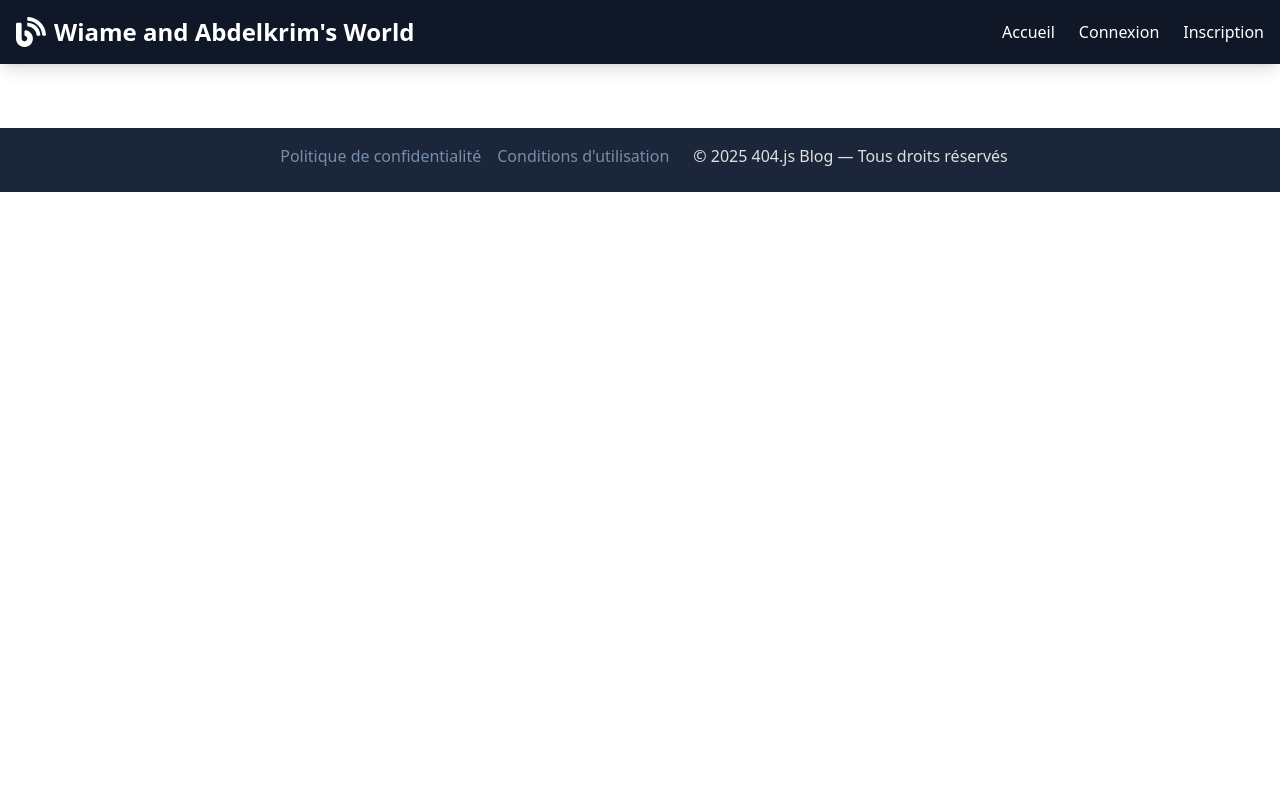
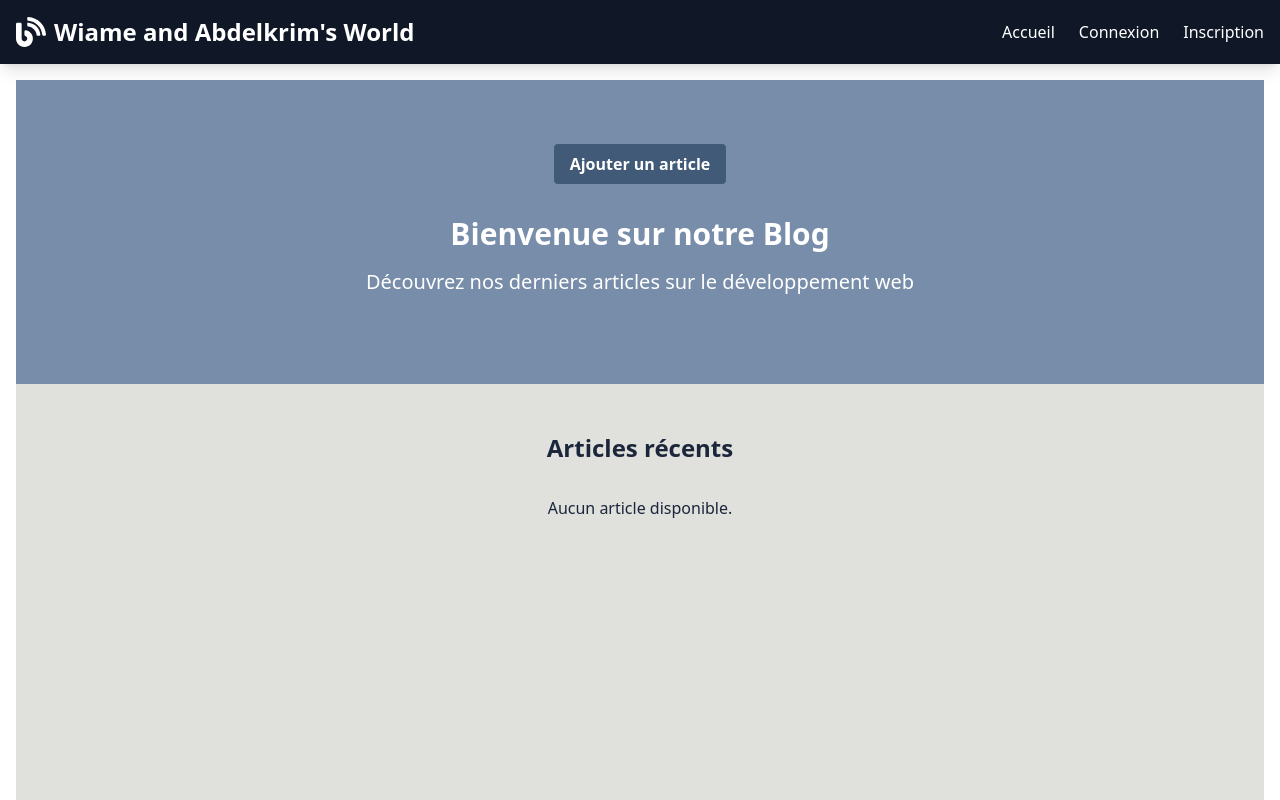
Before and after one commit to ABDELKRIM-ELJAMIY/application-de-blog-avec-gestion-des-articles, a React (Vite) app: page /Accueil in a window 1280 px wide. Before the commit this address had no page. Shown: the top 800 px of the page. Built offline with nearby package versions, Linux system fonts and the light colour scheme; data requests are answered from the project's data file.

Commit message:
Installer JSON Server, ajouter des articles via le formulaire dans db.json, et afficher les articles sur la page d’accueil

```diff
--- a/package.json
+++ b/package.json
@@ -11,7 +11,7 @@
   },
   "dependencies": {
     "@tailwindcss/vite": "^4.1.4",
-    "axios": "^1.8.4",
+    "axios": "^1.9.0",
     "formik": "^2.4.6",
     "json-server": "^1.0.0-beta.3",
     "react": "^19.0.0",
--- a/src/App.jsx
+++ b/src/App.jsx
@@ -34,7 +34,7 @@ function ArticleDetails() {
       {showNavbar && <Navbar />}
       <main className="flex-1 p-4">
         <Routes>
-          <Route path="/home" element={<Home />} />
+          <Route path="/Accueil" element={<Home />} />
           <Route path="/" element={<Login />} />
           <Route path="/ArticleForm" element={<ArticleForm />} />
           <Route path="/ArticleCard" element={<ArticleCard />} />
--- a/src/compenents/Navbar.jsx
+++ b/src/compenents/Navbar.jsx
@@ -17,7 +17,7 @@ const Navbar = () => {
                 {/* Liens de navigation */}
                 <div className="flex space-x-6">
                     <Link
-                        to="/"
+                        to="/Accueil"
                         className="text-white hover:text-orange-500 transition duration-300"
                     >
                         Accueil
--- /dev/null
+++ b/src/data/db.json
@@ -0,0 +1,3 @@
+{
+  "articles": []
+}
--- a/src/pages/Home.jsx
+++ b/src/pages/Home.jsx
@@ -1,59 +1,60 @@
-import React from 'react';
-import reactimg from "../assets/React-JS.png"
+import React, { useEffect, useState } from 'react';
+import axios from 'axios';
+import { useNavigate } from 'react-router-dom';
+
 const Home = () => {
-    const articles = [
-        {
-            id: 1,
-            title: "Introduction à React",
-            content: "React est une bibliothèque JavaScript pour la création d'interfaces utilisateur. Développée par Facebook, elle permet de construire des applications web à page unique ou des applications mobiles.",
-            image: reactimg,
-            category: "Développement Web",
-            author: "Marie Dupont",
-            createdAt: "2025-04-18T10:30:00Z"
-        },
-        {
-            id: 2,
-            title: "Comprendre le JSX",
-            content: "Le JSX est une syntaxe qui permet d'écrire des éléments React en utilisant une syntaxe proche de HTML. Il est transformé en appels JavaScript par Babel.",
-            image: reactimg,
-            category: "Développement Web",
-        },
-        {
-            id: 3,
-            title: "Les Hooks en React",
-            content: "Les Hooks sont une nouvelle façon de gérer l'état et le cycle de vie des composants fonctionnels dans React. Ils permettent d'utiliser l'état sans écrire de classes.",
-            image: reactimg,
-            category: "Développement Web",
-        },
-        {
-            id: 4,
-            title: "Gestion de l'état avec Redux",
-            content: "Redux est une bibliothèque JavaScript pour la gestion de l'état des applications. Elle est souvent utilisée avec React pour gérer l'état global de l'application.",
-            image: reactimg,
-            category: "Développement Web",
-        },
-        {
-            id: 5,
-            title: "React Router pour la navigation",
-            content: "React Router est une bibliothèque qui permet de gérer la navigation dans les applications React. Elle permet de créer des routes et de naviguer entre elles.",
-            image: reactimg,
-            category: "Développement Web",
+    const [articles, setArticles] = useState([]);
+    const [loading, setLoading] = useState(true);
+    const [error, setError] = useState(null);
+    const navigate = useNavigate();
+
+    useEffect(() => {
+        const fetchArticles = async () => {
+            try {
+                const response = await axios.get('http://localhost:3000/articles');
+                setArticles(response.data);
+            } catch (err) {
+                setError("Erreur lors du chargement des articles.");
+                console.error(err);
+            } finally {
+                setLoading(false);
             }
+        };
 
-    ];
+        fetchArticles();
+    }, []);
 
     return (
         <div className="min-h-screen bg-[#E0E1DD]">
             <section className="bg-[#778DA9] text-white py-16">
+                <div className="text-center mb-8">
+                    <button
+                        onClick={() => navigate('/ArticleForm')}
+                        className="bg-[#415A77] hover:bg-[#778DA9] text-white font-semibold py-2 px-4 rounded transition duration-300"
+                    >
+                        Ajouter un article
+                    </button>
+                </div>
+
                 <div className="container mx-auto px-4 text-center">
                     <h1 className="text-3xl font-bold mb-4">Bienvenue sur notre Blog</h1>
                     <p className="text-xl mb-6">Découvrez nos derniers articles sur le développement web</p>
                 </div>
             </section>
+
             <section className="py-12">
                 <div className="container mx-auto px-4">
                     <h2 className="text-2xl font-semibold text-[#1B263B] mb-8 text-center">Articles récents</h2>
+
+                    {loading ? (
+                        <p className="text-center text-[#1B263B]">Chargement...</p>
+                    ) : error ? (
+                        <p className="text-center text-red-500">{error}</p>
+                    ) : articles.length === 0 ? (
+                        <p className="text-center text-[#1B263B]">Aucun article disponible.</p>
+                    ) : (
                                     <div className="grid grid-cols-1 md:grid-cols-3 gap-8 max-w-6xl mx-auto">
+
                             {articles.map(article => (
                                 <div key={article.id} className="bg-[#0D1B2A] text-white rounded-lg overflow-hidden shadow-lg">
                                     <img
@@ -69,19 +70,16 @@ const Home = () => {
                                         <p className="text-[#E0E1DD] mb-4">{article.content}</p>
                                         <div className="flex justify-between items-center">
                                             <span className="text-[#778DA9] text-sm">
-                                            {new Date(article.createdAt).toLocaleDateString('fr-FR')}
+                                                {article.createdAt
+                                                    ? new Date(article.createdAt).toLocaleDateString('fr-FR')
+                                                    : ''}
                                             </span>
-                                        {/* <Link
-                                            to={`/article/${article.id}`}
-                                            className="text-[#415A77] hover:text-[#778DA9] font-medium"
-                                        >
-                                            Lire la suite
-                                        </Link> */}
                                         </div>
                                     </div>
                                 </div>
                             ))}
                         </div>
+                    )}
                 </div>
             </section>
         </div>
```
Also changed, not shown: src/compenents/ArticleForm.jsx (+29 -16 lines), 1 other file (tests, documents, lock files or other folders). Lines whose indentation alone changed are shown as unchanged.
